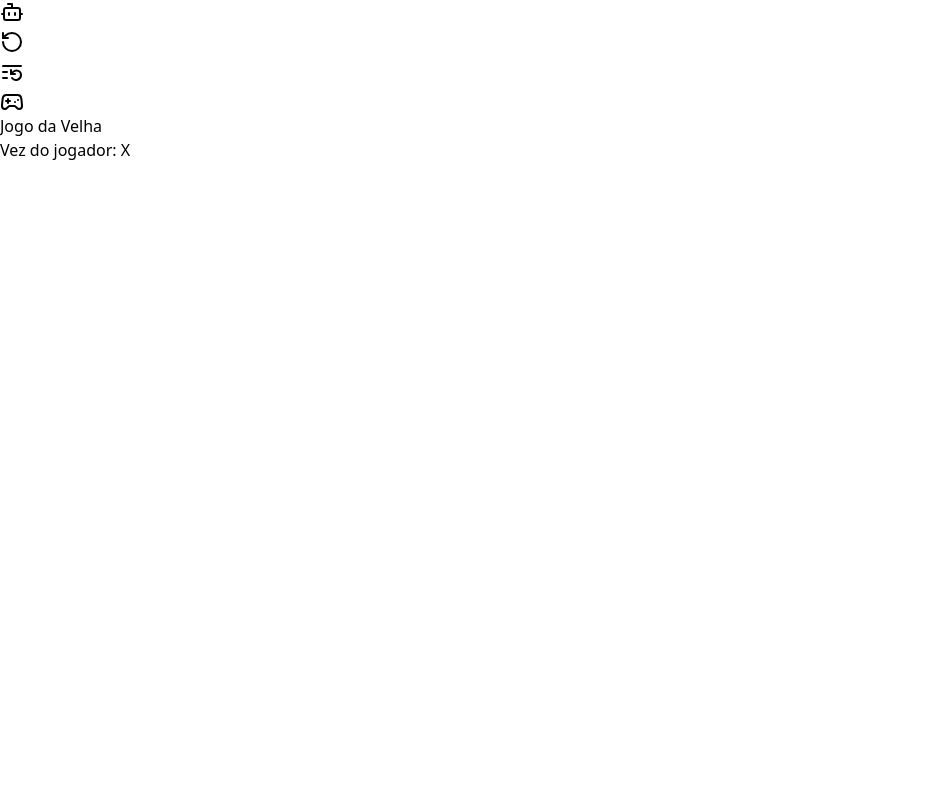
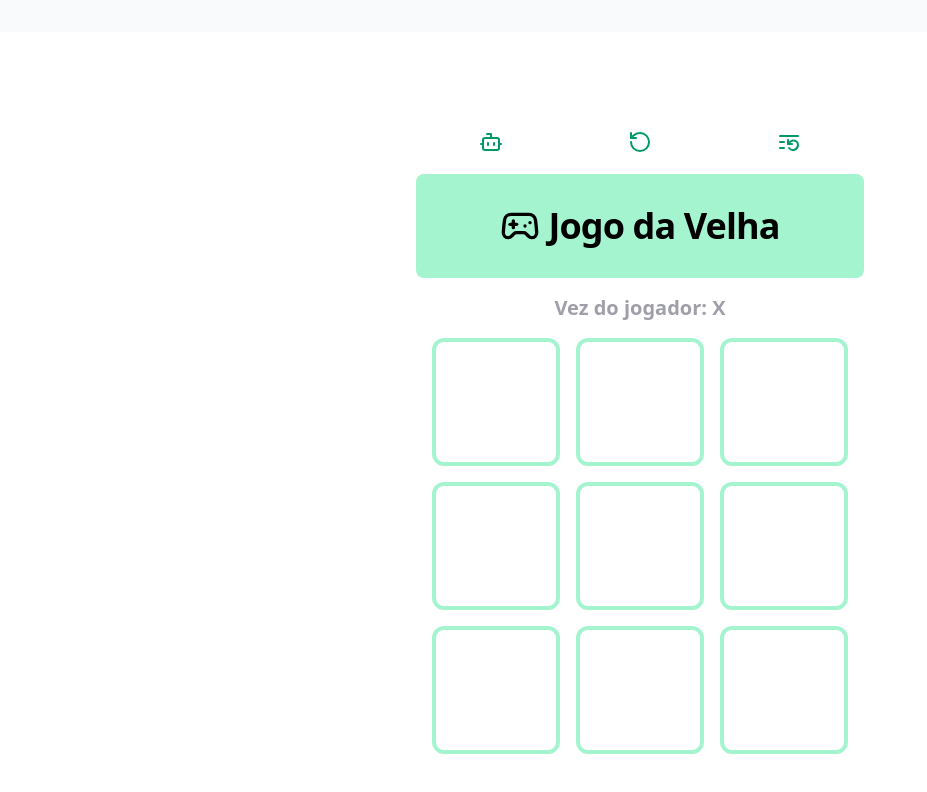
Before and after one commit to Tonybsilva-dev/tic-tac-toe-ai, a React (Vite) app: page / in a window 1280 px wide. Shown: the top 792 px of the page, without its empty margins (0-927 px from the left). Built offline with nearby package versions, Linux system fonts and the light colour scheme.

Commit message:
fix: tailwindcss to v4.1

```diff
--- a/package.json
+++ b/package.json
@@ -12,14 +12,14 @@
   "dependencies": {
     "@radix-ui/react-dialog": "^1.0.5",
     "@radix-ui/react-tooltip": "^1.0.7",
-    "@tailwindcss/vite": "^4.1.4",
+    "@tailwindcss/vite": "^4.1.5",
     "clsx": "^2.1.1",
     "lucide-react": "^0.344.0",
     "react": "^18.2.0",
     "react-dom": "^18.2.0",
     "react-helmet-async": "^2.0.5",
     "tailwind-merge": "^3.2.0",
-    "tailwindcss": "^3.4.1"
+    "tailwindcss": "^4.1.5"
   },
   "devDependencies": {
     "@types/react": "^18.2.56",
--- a/src/main.tsx
+++ b/src/main.tsx
@@ -1,8 +1,7 @@
+import './styles/globals.css'
 import { StrictMode } from 'react'
 import { createRoot } from 'react-dom/client'
 import App from './App.tsx'
-import './styles/globals.css'
-
 createRoot(document.getElementById('root')!).render(
   <StrictMode>
     <App />
--- a/src/styles/globals.css
+++ b/src/styles/globals.css
@@ -1,3 +1 @@
-@tailwind base;
-@tailwind components;
-@tailwind utilities;
+@import "tailwindcss";
```
Also changed, not shown: 1 other file (tests, documents, lock files or other folders).
